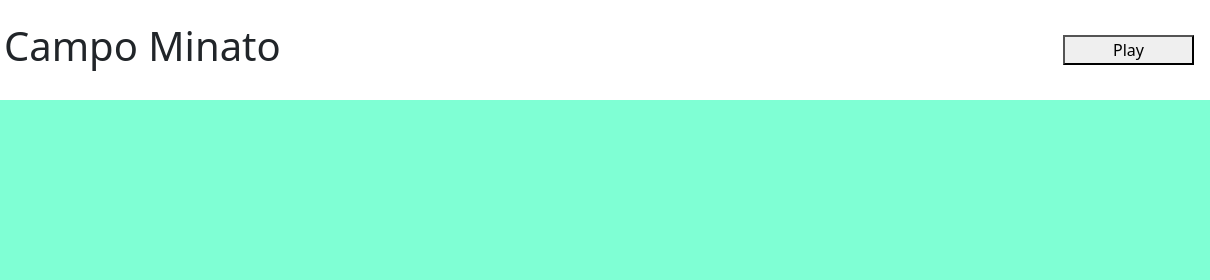
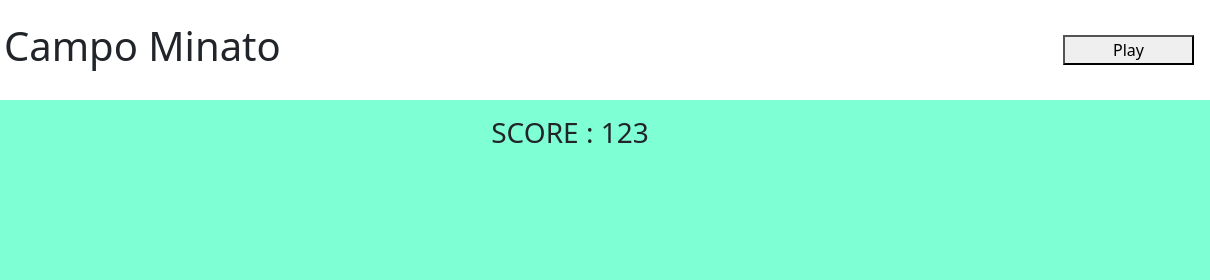
Before and after one commit to RenatoFringuello/js-campominato-dom, a plain HTML site: page index.html in a window 1280 px wide. Shown: the top 280 px of the page, 70-1280 px from the left. Drawn offline with nearby package versions, Linux system fonts and the light colour scheme.

Commit message:
add score section

```diff
--- a/index.html
+++ b/index.html
@@ -21,7 +21,15 @@
         <button class="px-5" id="play-btn">Play</button>
     </header>
 
-    <main class="d-flex user-select-none" id="game">
+    <main class="d-flex flex-column">
+        <section class="row">
+            <div class="col text-center">
+                <h3 class="py-3 m-0" id="score">SCORE : 123</h3>
+            </div>
+        </section>
+        <section class="d-flex user-select-none flex-grow-1" id="game">
+
+        </section>
     </main>
 
     <footer class="d-flex justify-content-between align-items-center px-3">
```
